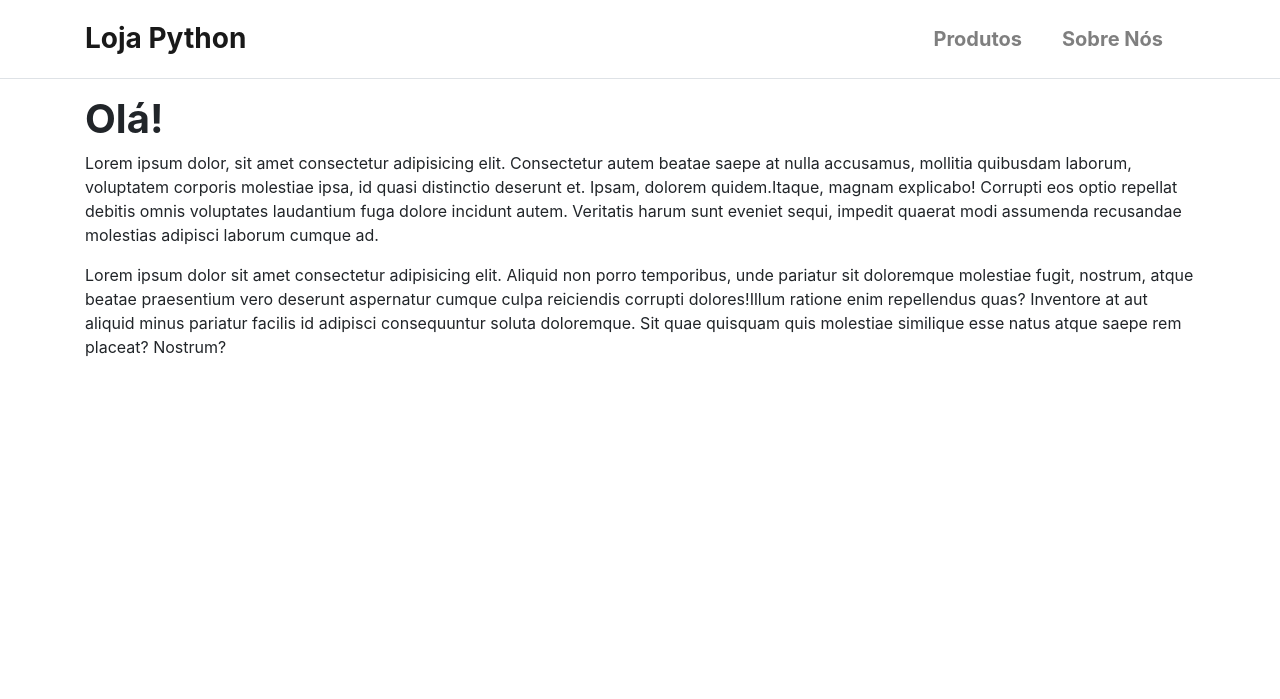
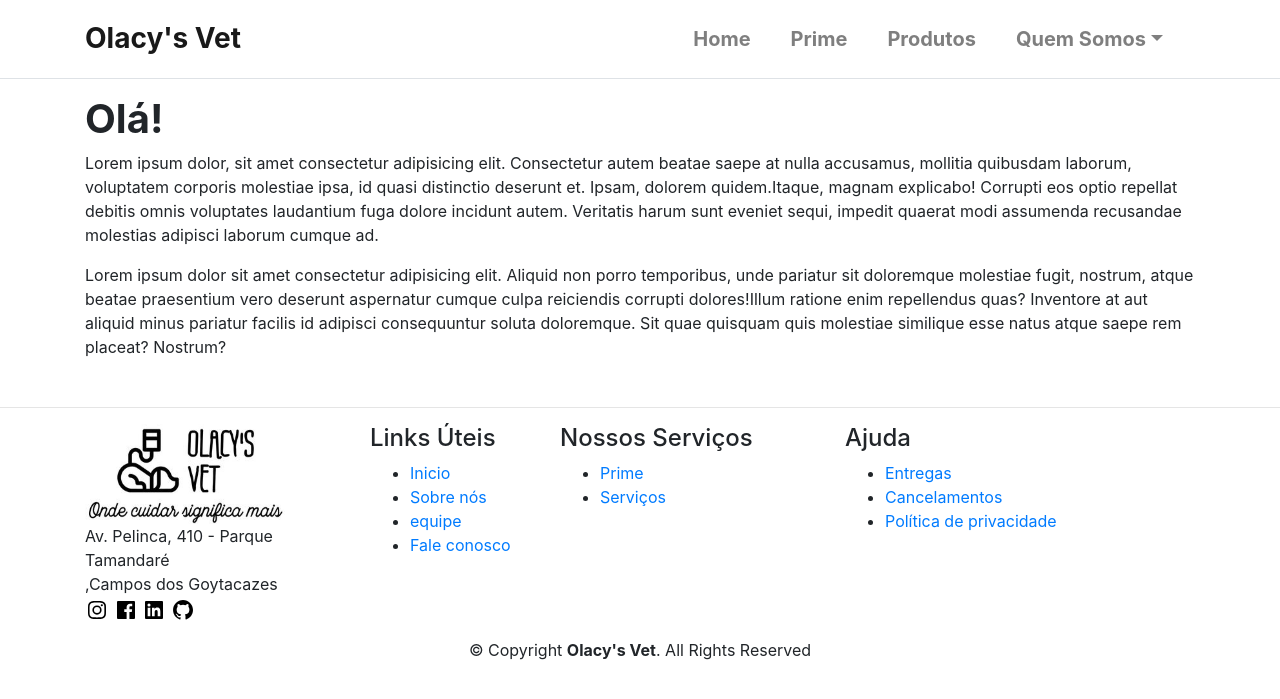
Before and after one commit to olacyrodrigues/OlacyVet, a Django app: page / in a window 1280 px wide. Shown: the top 699 px of the page. Run offline with Django 3.2, Linux system fonts and the light colour scheme.

Commit message:
adicionando itens ao nav bar e rodapé

```diff
--- a/templates/base.html
+++ b/templates/base.html
@@ -9,14 +9,15 @@
     <link rel="stylesheet" href="https://cdn.jsdelivr.net/npm/bootstrap@4.5.3/dist/css/bootstrap.min.css"
         integrity="sha384-TX8t27EcRE3e/ihU7zmQxVncDAy5uIKz4rEkgIXeMed4M0jlfIDPvg6uqKI2xXr2" crossorigin="anonymous">
     <link rel="stylesheet" href="{% static 'css/style.css' %}" />
+    <link rel="shortcut icon" href="media/icons/olacy_vet_icon.svg" type="image/x-icon" />
     <title>{% block title %}Olacy's Vet{% endblock title %}</title>
 </head>
 
-<body class="d-flex flex-column min-vh-100">
+  <body class="d-flex flex-column min-vh-100">
     <nav class="navbar navbar-expand-sm py-3 border-bottom navbar-light">
         <div class="container">
             <a href="{% url 'pages:home' %}" class="navbar-brand">
-                <span class="font-weight-bold h3">Loja Python</span>
+                <span class="font-weight-bold h3">Olacy's Vet</span>
             </a>
 
             <button class="navbar-toggler" data-toggle="collapse" data-target="#navbarCollapse">
@@ -24,11 +25,24 @@
             </button>
             <div class="collapse navbar-collapse" id="navbarCollapse">
                 <ul class="navbar-nav ml-auto">
+                    <li>
+                      <li class="nav-item">
+                        <a href="{% url 'pages:home' %}" class="nav-link lead mr-4 font-weight-bold">Home</a>
+                    </li>
+                    <li>
+                      <li class="nav-item">
+                        <a href="#" class="nav-link lead mr-4 font-weight-bold">Prime</a>
+                    </li>
                     <li class="nav-item">
                         <a href="{% url 'products:list' %}" class="nav-link lead mr-4 font-weight-bold">Produtos</a>
                     </li>
-                    <li class="nav-item">
-                        <a href="{% url 'pages:about' %}" class="nav-link lead mr-4 font-weight-bold">Sobre Nós</a>
+                    <li class="nav-item dropdown">
+                      <a class="nav-link lead mr-4 font-weight-bold nav-link dropdown-toggle" href="#" id="dropdown01" data-toggle="dropdown" aria-haspopup="true" aria-expanded="false">Quem Somos</a>
+                      <div class="dropdown-menu" aria-labelledby="dropdown01">
+                      <a class="dropdown-item" href="{% url 'pages:about' %}">Sobre Nós</a>
+                      <a class="dropdown-item" href="#">Equipe</a>
+                      <a class="dropdown-item" href="#">Serviços</a>
+                    </div>
                     </li>
                 </ul>
             </div>
@@ -47,4 +61,64 @@
 
 </body>
 
+<footer>
+    <hr class="featurette-divider">
+    <div class="footer-top">
+      <div class="container">
+        <div class="row">
+
+          <div class="col-lg-3 col-md-6">
+            <div class="footer-info">
+              <img alt="tel_image" width="200" height="100" data-sticky-width="150" data-sticky-height="40" src="{% static 'images/OlacyVet_icon.jpg' %}">
+              <p>
+                Av. Pelinca, 410 - Parque Tamandaré<br>
+                ,Campos dos Goytacazes<br>
+                <a href="https://www.instagram.com/olacyrodrigues/"> <img src = "{% static 'images/instagram_icon.svg' %}" alt="Instagram_Icon"/></a>
+                <a href="https://www.facebook.com"><img src = "{% static 'images/facebook_icon.svg' %}" alt="Facebook_Icon"/></a>
+                <a href="https://www.linkedin.com/in/olacy-rodrigues-449a03170/"><img src = "{% static 'images/linkedin_icon.svg' %}" alt="Linkedin_icon"/></a>
+                <a href="https://github.com/olacyrodrigues"><img src = "{% static 'images/Github_icon.svg' %}" alt="Github_icon"/></a>
+              </p>
+
+            </div>
+          </div>
+
+          <div class="col-lg-2 col-md-6 footer-links">
+            <h4>Links Úteis</h4>
+            <ul>
+              <li><i class="bx bx-chevron-right"></i> <a href="{% url 'pages:home' %}">Inicio</a></li>
+              <li><i class="bx bx-chevron-right"></i> <a href="{% url 'pages:about' %}">Sobre nós</a></li>
+              <li><i class="bx bx-chevron-right"></i> <a href="#">equipe</a></li>
+              <li><i class="bx bx-chevron-right"></i> <a href="#">Fale conosco</a></li>
+            </ul>
+          </div>
+
+          <div class="col-lg-3 col-md-6 footer-links">
+            <h4>Nossos Serviços</h4>
+            <ul>
+
+              <li><i class="bx bx-chevron-right"></i> <a href="#">Prime</a></li>
+              <li><i class="bx bx-chevron-right"></i> <a href="#">Serviços</a></li>
+            </ul>
+          </div>
+
+            <div class="col-lg-3 col-md-6 footer-links">
+            <h4>Ajuda</h4>
+            <ul>
+
+              <li><i class="bx bx-chevron-right"></i> <a href="#">Entregas</a></li>
+              <li><i class="bx bx-chevron-right"></i> <a href="#">Cancelamentos</a></li>
+              <li><i class="bx bx-chevron-right"></i> <a href="#">Política de privacidade</a></li>
+            </ul>
+          </div>
+
+        </div>
+      </div>
+    </div>
+    <div align="center" class="container">
+      <div class="copyright">
+        &copy; Copyright <strong><span>Olacy's Vet</span></strong>. All Rights Reserved
+      </div>
+    </div>
+  </footer>
+
 </html>
```
Also changed, not shown: static/images/OlacyVet_icon.jpg (added), static/images/banner_1.png (added), static/images/banner_2.png (added), static/images/banner_3.png (added), static/images/cachorro_doando_sangue.jpg (added), static/images/doe_sangue_card.png (added), static/images/dogbox.png (added), static/images/facebook_icon.svg (added), static/images/gato_doando_sangue.jpg (added), static/images/github_icon.svg (added), static/images/instagram_icon.svg (added), static/images/linkedin_icon.svg (added), static/images/olacy_vet_icon.svg (added), static/images/primeiro_socorro_card.jpg (added), 5 more files.
